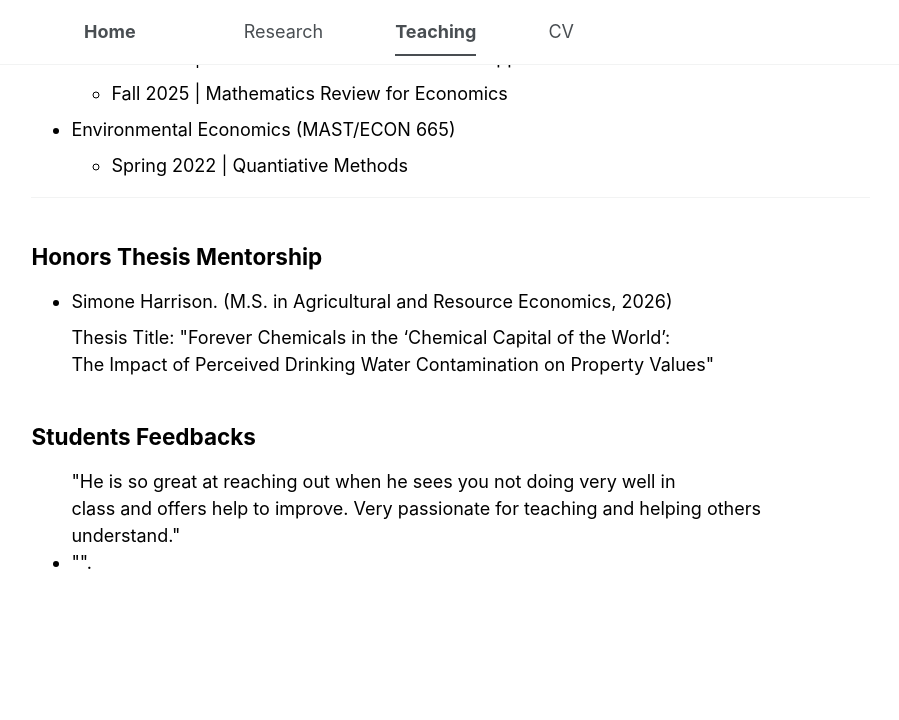
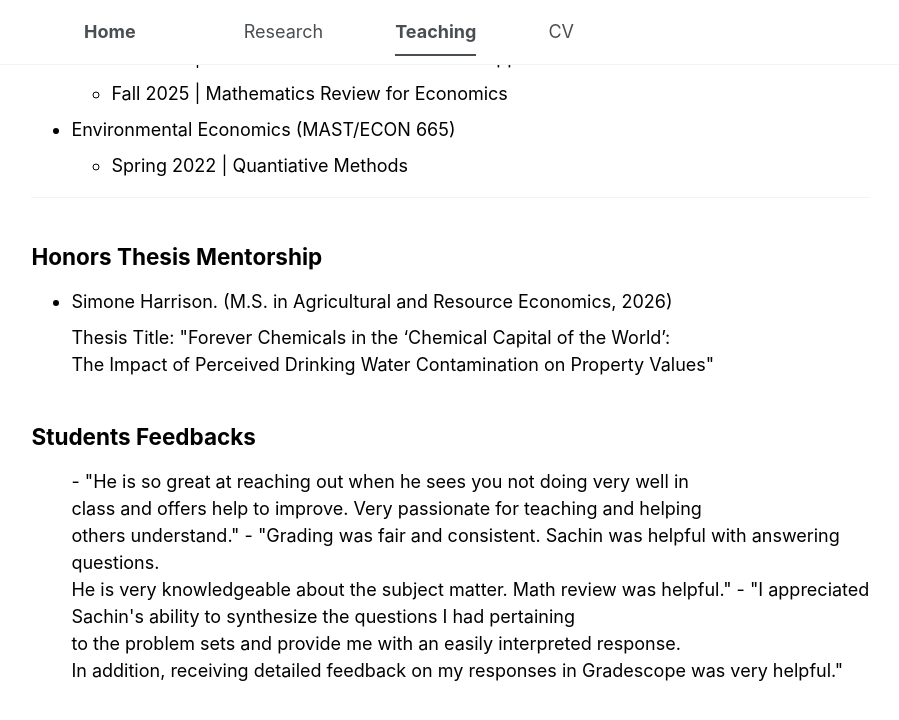
Before and after one commit to sachin-b-badole/sachin-b-badole.github.io, a Jekyll site: the page built from _pages/teaching.html, in a window 1280 px wide and 900 px high, scrolled down 778 px. Shown: the top 720 px of the window, without its empty margins (302-1201 px from the left). Built offline with Jekyll 4.4.1, drawn with Linux system fonts in a browser that asks for light colours.

Commit message:
Update teaching.html

```diff
--- a/_pages/teaching.html
+++ b/_pages/teaching.html
@@ -62,7 +62,11 @@ classes: teaching-page    # optional CSS hook if you want extra styling | classe
 
 <h2>Students Feedbacks</h2>
 <ul>
-  "He is so great at reaching out when he sees you not doing very well in <br>
-  class and offers help to improve. Very passionate for teaching and helping others understand."
-  <li> "".</li>
+  - "He is so great at reaching out when he sees you not doing very well in <br>
+  class and offers help to improve. Very passionate for teaching and helping <br> others understand."
+  - "Grading was fair and consistent. Sachin was helpful with answering questions. <br>
+  He is very knowledgeable about the subject matter. Math review was helpful."
+  - "I appreciated Sachin's ability to synthesize the questions I had pertaining <br>
+  to the problem sets and provide me with an easily interpreted response. <br>
+  In addition, receiving detailed feedback on my responses in Gradescope was very helpful."
 </ul>
```
